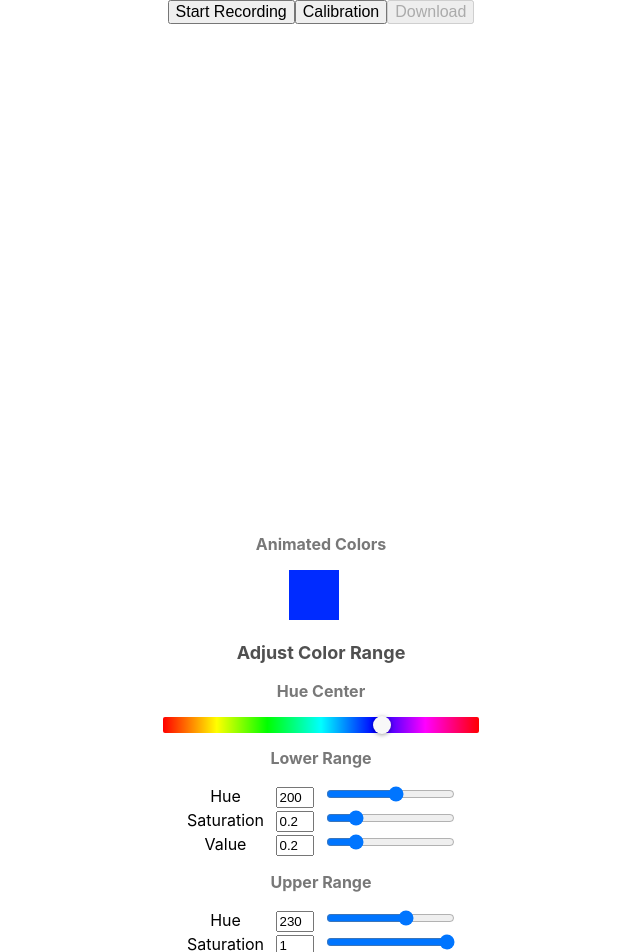
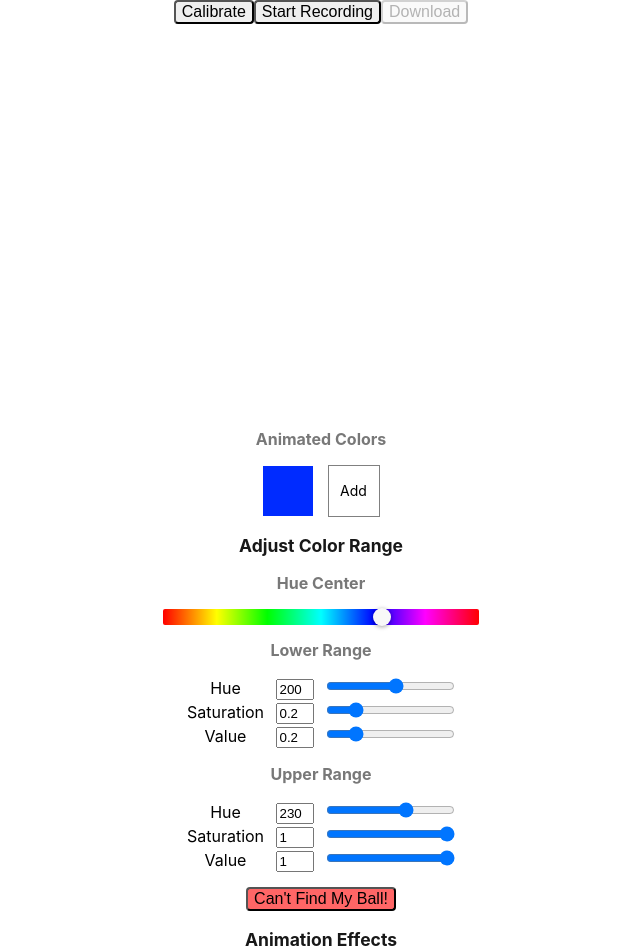
Before and after one commit to ianboru/juggle-tracker-js, a React (Create React App) app: page / in a window 1280 px wide. Shown: the top 952 px of the page, without its empty margins (319-959 px from the left). Built offline with nearby package versions, Linux system fonts and the light colour scheme; no server answers.

Commit message:
added help button, moved swatch adder

```diff
--- a/src/App.css
+++ b/src/App.css
@@ -1,14 +1,20 @@
 .App {
   text-align: center;
 
+}
+button {
+  border-radius: 4px;
+}
+.inline{
+  display: inline-block;
 }
 .App-logo {
   animation: App-logo-spin infinite 20s linear;
   height: 40vmin;
 }
 .primary-header{
-  font-size: 18px;
-  color : #505050;
+  font-size: 17.5px;
+  color : #181818;
  }
 .App-header {
   background-color: #282c34;
--- a/src/App.js
+++ b/src/App.js
@@ -67,7 +67,7 @@ class App extends Component {
     if (this.state.streaming) return;
 
     //get video
-    navigator.mediaDevices.getUserMedia({video: {faceingMode : 'user', width:640,height:480}, audio: false})
+    navigator.mediaDevices.getUserMedia({video: {faceingMode : 'user', width:500,height:375}, audio: false})
     .then(function(s) {
       console.log("got user media")
       //Set stream to stop later
@@ -424,12 +424,20 @@ class App extends Component {
   toggleShowRaw=()=>{
 
       // Toggle the text on the button
+
       const starsButton = document.querySelector('button#calibration');
       if (starsButton.textContent === 'Show Raw') {starsButton.textContent = 'Calibration';}
       else {starsButton.textContent = 'Show Raw';}
     this.setState({
       showRaw : !this.state.showRaw
     })
+    alert(
+      `Calibration Process:\n
+      1: Click 'Calibrate'\n
+      2: Set 'Hue Center' slider to approximate color of prop
+      3: Adjust HSV Sliders until prop is completely white\n
+      `
+    )
   }
 
   toggleShowConnections=()=>{
@@ -480,7 +488,22 @@ class App extends Component {
       'hh' : highH,
       'lh' : lowH,
     })
-  };
+  }
+  showCalibrateHelp = (asdf) =>{
+    alert(
+      `Calibration Process:\n
+      1: Click 'Calibrate'\n
+      2: Set 'Hue Center' slider to approximate color of prop\n
+      3: Adjust HSV Sliders until prop is completely white\n
+      Tips:\n
+      1: Use bright balls that are distinct colors from background and clothes\n
+      2: White and Red won't work well until next version\n
+      3: Light should be behind the camera facing you\n
+      4: When you walk farther from the camera, the hue\n shouldn't change but the saturation and value likely decrease\n
+      4: iOS not supported for now
+      `
+    )
+  }
   render() {
 
     const sliders =
@@ -509,6 +532,7 @@ class App extends Component {
               'backgroundColor' : cvutils.calculateCurrentHSVString(colorRange,1),
               'width' : '50px',
               'height' : '50px',
+              'vertical-align' : 'middle'
 
             }}>
           </div>
@@ -519,8 +543,8 @@ class App extends Component {
     const videoControls =
       <div>
         <div style={{'marginBottom' :'10px'}}>
+          <button style={{'fontSize':'12pt'}} id="calibration" onClick={this.toggleShowRaw}>Calibrate</button>
           <button style={{'fontSize':'12pt'}} id="record" onClick={this.toggleRecording}>Start Recording</button>
-          <button style={{'fontSize':'12pt'}} id="calibration" onClick={this.toggleShowRaw}>Calibration</button>
           <button style={{'fontSize':'12pt'}} id="download" onClick={this.download} >Download</button>
         </div>
         <video hidden={true} ref={ref => this.recordedVideo = ref} id="recorded" playsInline ></video>
@@ -529,7 +553,7 @@ class App extends Component {
     const animationControls =
       <div>
 
-        <h3>Animation Effects</h3>
+        <h3 className="primary-header">Animation Effects</h3>
         <button style={{'fontSize':'12pt', 'marginBottom' : '10px'}}  id="connections" onClick={this.toggleShowConnections}>Show Connections</button>
         <button style={{'fontSize':'12pt', 'marginBottom' : '10px'}}  id="trailsButton" onClick={this.toggleShowTrails}>Hide Trails</button>
         <button style={{'fontSize':'12pt', 'marginBottom' : '10px'}}  id="starsButton" onClick={this.toggleShowStars}>Show Stars</button>
@@ -538,14 +562,14 @@ class App extends Component {
           <input style={{ "marginRight" : "10px", "width" : "30px"}} value={this.state.trailLength}/><label>Trail Length</label>
           <input  name="ls" type="range" min={0} max={20} value={this.state.trailLength} onChange={this.handleTrailLength}/>
         </div>
-        <video hidden={true} width={640} height={480} muted playsInline autoPlay className="invisible" ref={ref => this.video = ref}></video>
+        <video hidden={true} width={500} height={375} muted playsInline autoPlay className="invisible" ref={ref => this.video = ref}></video>
       </div>
 
 
     return (
       <div className="App" >
         {videoControls}
-        <canvas ref={ref => this.canvasOutput = ref}  className="center-block" id="canvasOutput" width={640} height={480}></canvas>
+        <canvas ref={ref => this.canvasOutput = ref}  className="center-block" id="canvasOutput" width={500} height={375}></canvas>
 
         <div
           style={{
@@ -556,6 +580,21 @@ class App extends Component {
          >
          <h3 className="secondary-header">Animated Colors</h3>
           {colorSwatches}
+           <div
+            style={{
+              'fontSize':'14px',
+              'margin' : '0 auto',
+              'border' : '1px solid gray',
+              'paddingTop' : '16px',
+              'paddingBottom' : '14px',
+
+              'width' : '50px',
+              'height' : '20px',
+              'display' : 'inline-block',
+              'vertical-align' : 'middle'
+            }}
+            onClick={this.addColor}
+          >Add</div>
         </div>
         <h3 className="primary-header">Adjust Color Range</h3>
         <h3 className="secondary-header">Hue Center</h3>
@@ -572,9 +611,10 @@ class App extends Component {
           />
         </div>
         {sliders}
-        <button style={{'fontSize':'12pt'}} onClick={this.addColor}>Add Another Color</button>
+        <button style={{'fontSize':'12pt', 'backgroundColor' : '#FF6666'}} id="helpButton" onClick={this.showCalibrateHelp}>Can't Find My Ball!</button>
 
         {animationControls}
+
       </div>
     );
   }
```
